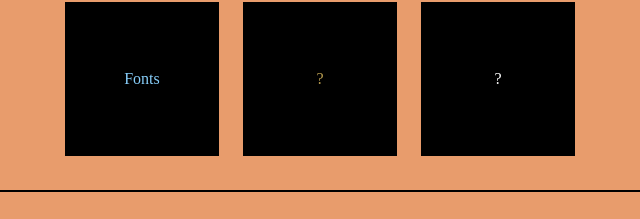
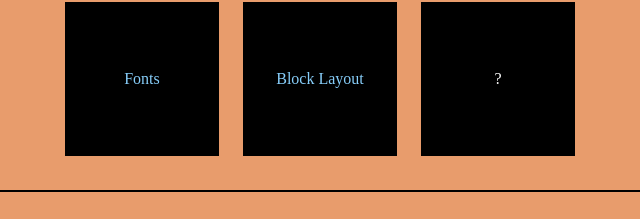
Before and after one commit to jsarmiento8484/jsarmiento8484.github.io, a plain HTML site: page unit_6/index.html in a window 1280 px wide. Shown: the part 1089-1308 px from the top of the page, 320-960 px from the left. Drawn offline with Linux system fonts and the light colour scheme; a web font is replaced by a local one.

Commit message:
unit 6 link ref to 5

```diff
--- a/unit_6/index.html
+++ b/unit_6/index.html
@@ -60,7 +60,9 @@
 				<div class="box2"><p>
 					<a href="http://jsarmiento8484.github.io/unit_4/index.html">Fonts</a>
 				</p></div>
-				<div class="box1"><p>?</p></div>
+				<div class="box1"><p>
+					<a href="http://jsarmiento8484.github.io/unit_5/index.html">Block Layout</a>
+				</p></div>
 				<div class="box2"><p>?</p></div>
 			<br>
 		</article>
```
